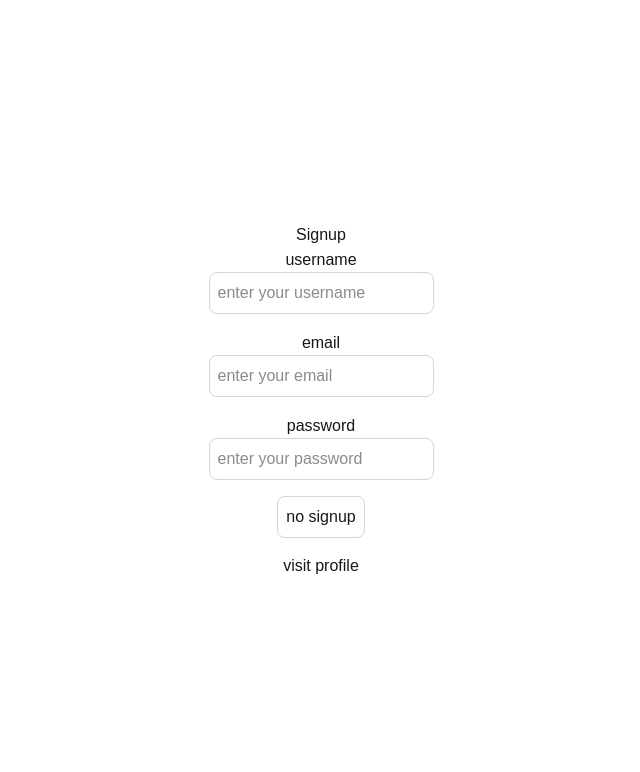
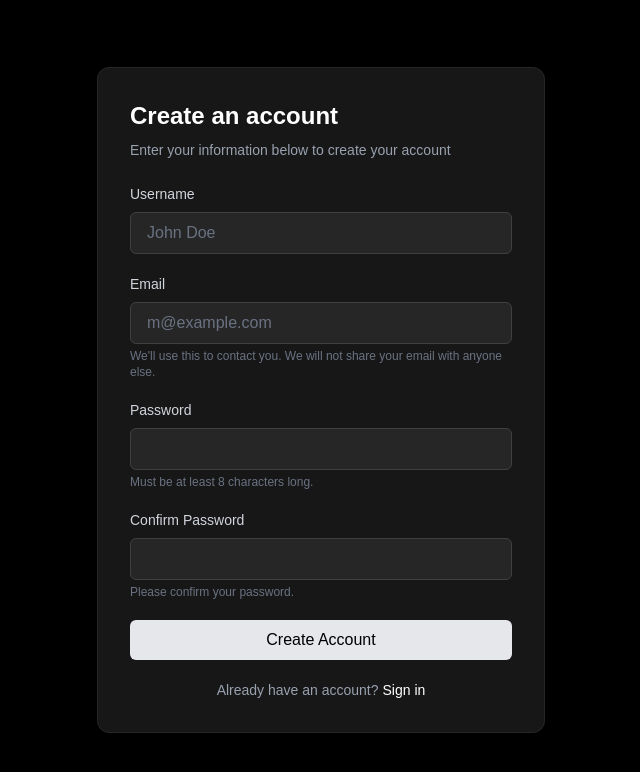
Before and after one commit to DevSpectra31/Auth-APP-using-Nextjs, a Next.js app: page /signup in a window 1280 px wide. Shown: the top 772 px of the page, without its empty margins (319-959 px from the left). Built offline with nearby package versions, Linux system fonts and the light colour scheme.

Commit message:
update the ui

```diff
--- a/package.json
+++ b/package.json
@@ -13,7 +13,7 @@
     "bcryptjs": "^3.0.3",
     "cookie-parser": "^1.4.7",
     "mongoose": "^9.2.3",
-    "next": "16.1.6",
+    "next": "^16.1.6",
     "nodemailer": "^8.0.1",
     "react": "19.2.3",
     "react-dom": "19.2.3",
--- a/src/app/api/users/login/route.ts
+++ b/src/app/api/users/login/route.ts
@@ -3,6 +3,7 @@ import { NextRequest,NextResponse } from "next/server";
 import bcrypt from "bcryptjs";
 import jwt from "jsonwebtoken";
 import { User } from "@/models/user.model";
+import { Concert_One } from "next/font/google";
 
 
 connect();
@@ -14,6 +15,7 @@ export async function POST (request  : NextRequest){
         console.log(reqBody)
         //check if user exist
         const existeduser=await User.findOne({email});
+        console.log(existeduser)
         if(!existeduser){
             return NextResponse.json({error:"user does not exist"},{status:400})
         }
--- a/src/app/login/page.tsx
+++ b/src/app/login/page.tsx
@@ -26,6 +26,9 @@ export default function LoginPage(){
             setLoading(false)
         }
     }
+    const forgotPassword= async()=>{
+        router.push("/forgotpassword")
+    }
     useEffect(()=>{
         if(user.email.length>0 && user.password.length>0){
             setButton(false)
@@ -35,16 +38,56 @@ export default function LoginPage(){
         }
     },[user])
     return (
-        <div className="flex flex-col items-center justify-center min-h-screen py-2">
-            <h1>{Loading ? "Processing" : "Login"}</h1>
-            <hr />
-            <label className="bg-white-700" htmlFor="email">email</label>
-            <input className=" p-2 border border-white-300  rounded-lg mb-4 focus:outline-none focus:border-white-600" type="email" id="email" placeholder="enter your email"value={user.email} onChange={(e)=>setUser({...user,email:e.target.value})}  />
-            <hr />
-             <label htmlFor="password">password</label>
-            <input className="p-2 border border-white-300 rounded-lg mb-4 focus:outline-none focus:border-gray-600" type="password" id="password" placeholder="enter your password"value={user.password} onChange={(e)=>setUser({...user,password:e.target.value})}  />
-            <button onClick={ onLogin}  className= " p-2 border border-white-300  rounded-lg mb-4 focus:outline-none focus:border-white-600">{button ? "NO Login" : "Login"}</button>
-            <Link href="/signup">visit signup</Link>
-        </div>
+          <div>
+        <div className="min-h-screen flex items-center justify-center @view-transition {
+  navigation: auto | none;
+  types: none | <custom-ident>#;
+}">
+  <div className="w-[420px] bg-zinc-900 border border-zinc-800 rounded-xl p-8 shadow-lg">
+     <h1>{Loading ? "Processing" : "Login"}</h1>
+    <h2 className="text-2xl font-semibold text-white">
+      Login to your account
+      <hr />
+    </h2>
+    <p className="text-sm text-zinc-400 mt-1 mb-6">
+      Enter your email below to login to your account
+    </p>
+
+    {/* Email */}
+    <div className="mb-4">
+      <label className="text-sm text-zinc-300">Email</label>
+      <input
+        type="email"
+        value={user.email}
+          onChange={(e)=>setUser({...user,email:e.target.value})}
+        placeholder="m@example.com"
+        className="w-full mt-2 px-3 py-2 bg-zinc-800 border border-zinc-700 rounded-md text-white focus:outline-none focus:ring-2 focus:ring-white/20"
+      />
+    </div>
+
+    {/* Password */}
+    <div className="mb-4">
+      <div className="flex justify-between items-center">
+        <label className="text-sm text-zinc-300">Password</label>
+        <span className="text-sm text-zinc-400 hover:text-white cursor-pointer">
+        <button onClick={forgotPassword}>  Forgot your password? </button>
+        </span>
+      </div>
+
+      <input
+        type="password"
+        value={user.password}
+          onChange={(e)=>setUser({...user,password:e.target.value})}
+        className="w-full mt-2 px-3 py-2 bg-zinc-800 border border-zinc-700 rounded-md text-white focus:outline-none focus:ring-2 focus:ring-white/20"
+      />
+    </div>
+
+    {/* Login Button */}
+    <button onClick={onLogin}  className="w-full bg-gray-200 text-black font-medium py-2 rounded-md mt-2 hover:bg-gray-300 transition">
+      Login
+    </button>
+  </div>
+</div>
+</div>
     )
 }
--- a/src/app/signup/page.tsx
+++ b/src/app/signup/page.tsx
@@ -12,6 +12,7 @@ export default function SignupPage(){
         email : "",
         password : "",
         username : "",
+        confirmPassword : "",
     })
     const [button,setButton]=React.useState(false);
     const [loading,setLoading]=React.useState(false)
@@ -20,7 +21,7 @@ export default function SignupPage(){
             setLoading(true)
           const response= await axios.post("/api/users/signup",user);
           console.log("Signup success : ", response.data);
-          router.push('/profile')
+          router.push("/login")
         } catch (error) {
             const errorMessage = error instanceof Error ? error.message : String(error);
             toast.error("Signup failed : " + errorMessage);
@@ -29,6 +30,9 @@ export default function SignupPage(){
         }
     }
     useEffect(()=>{
+        if(user.password !== user.confirmPassword ){
+            toast.error("Password do not match");
+        }
         if(user.email.length>0 && user.password.length >0 && user.username.length>0){
             setButton(false);
         } else{
@@ -37,19 +41,105 @@ export default function SignupPage(){
 
     },[user])
     return (
-        <div className="flex flex-col items-center justify-center min-h-screen py-2">
-            <h1>{loading ? "Processing" : "Signup"}</h1>
-            <hr />
-            <label htmlFor="username">username</label>
-            <input className="p-2 border border-gray-300 rounded-lg mb-4 focus:outline-none focus:border-white-600" type="text" id="username" placeholder="enter your username"value={user.username} onChange={(e)=>setUser({...user,username:e.target.value})}  />
-            <hr />
-             <label htmlFor="email">email</label>
-            <input className="p-2 border border-gray-300 rounded-lg mb-4 focus:outline-none focus:border-gray-600" type="text" id="email" placeholder="enter your email"value={user.email} onChange={(e)=>setUser({...user,email:e.target.value})}  />
-            <hr />
-             <label htmlFor="password">password</label>
-            <input className="p-2 border border-gray-300 rounded-lg mb-4 focus:outline-none focus:border-gray-600" type="password" id="password" placeholder="enter your password"value={user.password} onChange={(e)=>setUser({...user,password:e.target.value})}  />
-            <button onClick={onSignup} className="p-2 border border-gray-300 rounded-lg mb-4 focus:outline-none focus:border-gray-600">{button ? "no signup" : "Signup"}</button>
-            <Link href="/profile">visit profile</Link>
-        </div>
+        <div className="min-h-screen flex items-center justify-center bg-black px-4">
+  <div className="w-full max-w-md bg-neutral-900 border border-neutral-800 rounded-xl p-8 shadow-lg">
+
+    <h2 className="text-2xl font-semibold text-white mb-2">
+      Create an account
+    </h2>
+
+    <p className="text-sm text-gray-400 mb-6">
+      Enter your information below to create your account
+    </p>
+
+    <form className="space-y-5"
+     onSubmit={(e)=>{e.preventDefault(),
+        onSignup()}}>
+
+      {/* Full Name */}
+
+      <div>
+        <label className="block text-sm text-gray-300 mb-2">
+          Username
+        </label>
+        <input
+          type="text"
+          value={user.username}
+          onChange={(e)=>setUser({...user,username:e.target.value})}
+          placeholder="John Doe"
+          className="w-full px-4 py-2 bg-neutral-800 border border-neutral-700 rounded-md text-white placeholder-gray-500 focus:outline-none focus:ring-2 focus:ring-gray-500"
+        />
+      </div>
+
+      {/* Email */}
+      <div>
+        <label className="block text-sm text-gray-300 mb-2">
+          Email
+        </label>
+        <input
+          type="email"
+          placeholder="m@example.com"
+          value={user.email}
+          onChange={(e)=>setUser({...user,email:e.target.value})}
+          className="w-full px-4 py-2 bg-neutral-800 border border-neutral-700 rounded-md text-white placeholder-gray-500 focus:outline-none focus:ring-2 focus:ring-gray-500"
+        />
+
+        <p className="text-xs text-gray-500 mt-1">
+          We'll use this to contact you. We will not share your email with anyone else.
+        </p>
+      </div>
+
+      {/* Password */}
+      <div>
+        <label className="block text-sm text-gray-300 mb-2">
+          Password
+        </label>
+        <input
+          type="password"
+          value={user.password}
+          onChange={(e)=>setUser({...user,password:e.target.value})}
+          className="w-full px-4 py-2 bg-neutral-800 border border-neutral-700 rounded-md text-white focus:outline-none focus:ring-2 focus:ring-gray-500"
+        />
+        <p className="text-xs text-gray-500 mt-1">
+          Must be at least 8 characters long.
+        </p>
+      </div>
+
+      {/* Confirm Password */}
+      <div>
+        <label className="block text-sm text-gray-300 mb-2">
+          Confirm Password
+        </label>
+        <input
+          type="password"
+          value={user.confirmPassword}
+          onChange={(e)=>setUser({...user,confirmPassword:e.target.value})}
+          className="w-full px-4 py-2 bg-neutral-800 border border-neutral-700 rounded-md text-white focus:outline-none focus:ring-2 focus:ring-gray-500"
+        />
+        <p className="text-xs text-gray-500 mt-1">
+          Please confirm your password.
+        </p>
+      </div>
+
+      {/* Create Account Button */}
+      <button
+      onClick={onSignup}
+        type="submit"
+        className="w-full bg-gray-200 text-black py-2 rounded-md font-medium hover:bg-gray-300 transition"
+      >
+        Create Account
+      </button>
+
+
+      {/* Sign In */}
+      <p className="text-center text-sm text-gray-400">
+        Already have an account?
+        <Link href="/login" className="text-white ml-1 hover:underline">
+          Sign in
+        </Link>
+      </p>
+    </form>
+  </div>
+</div>
     )
 }
--- a/src/dbConfig/dbConfig.ts
+++ b/src/dbConfig/dbConfig.ts
@@ -3,7 +3,7 @@ import mongoose from "mongoose";
 import { Trykker } from "next/font/google";
 export async function connect(){
     try {
-       await mongoose.connect(process.env.mongo_uri!,)
+       await mongoose.connect(process.env.MONGO_URI!,)
        const connection=mongoose.connection;
        connection.on('connected',()=>{
         console.log('MongoDB connected successfully');
```
Also changed, not shown: 1 other file (tests, documents, lock files or other folders).
